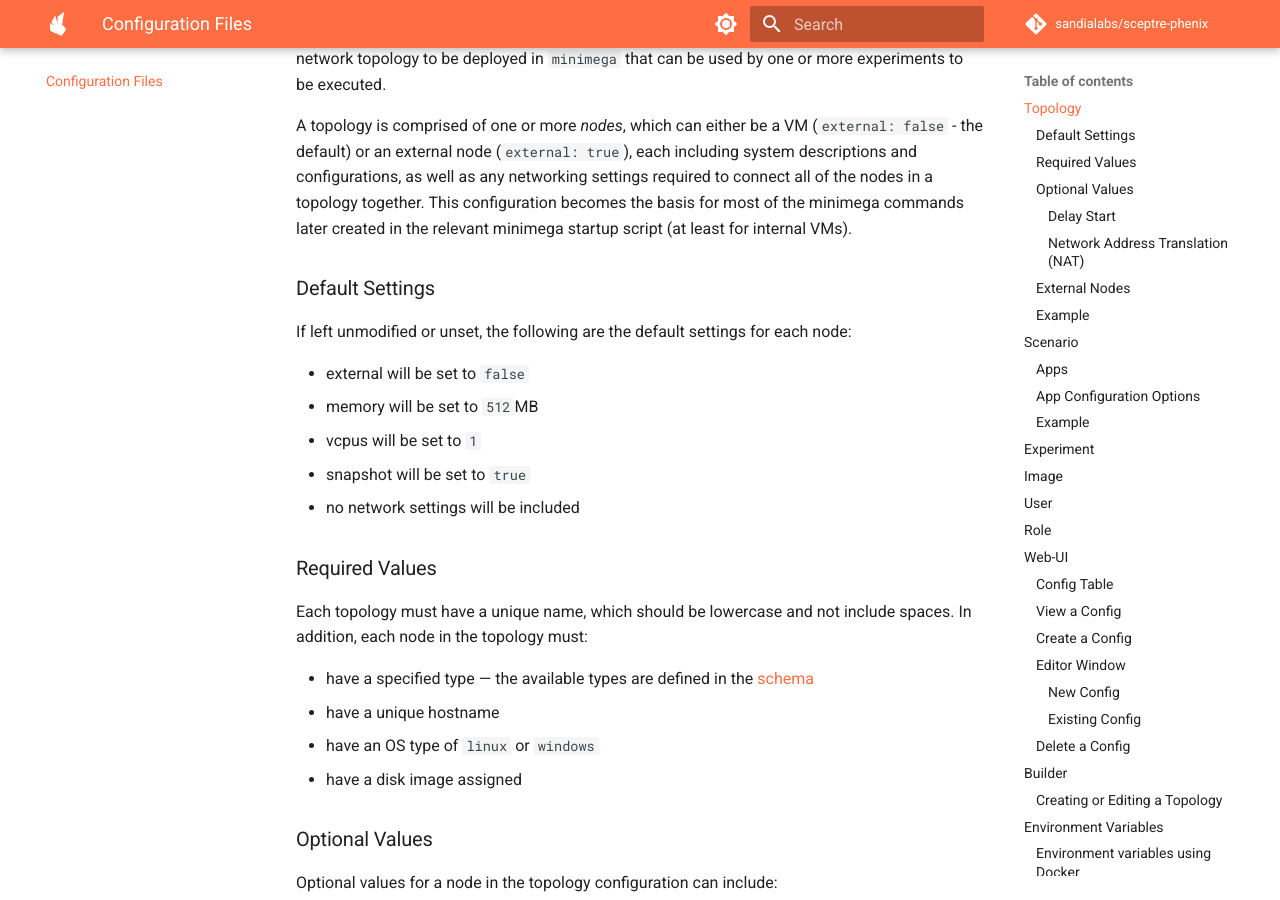
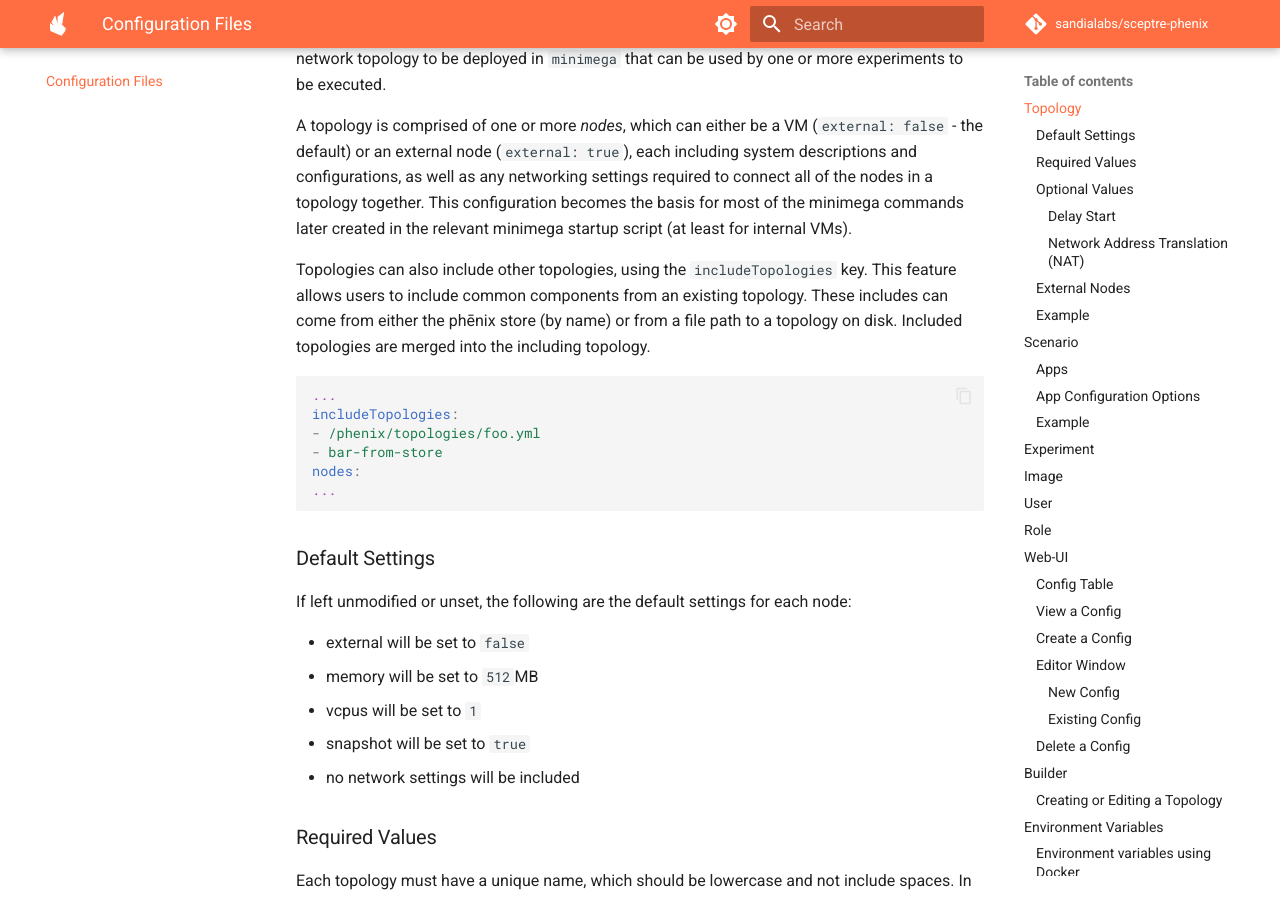
Before and after one commit to sandialabs/sceptre-phenix-docs, an MkDocs documentation site: the page built from docs/configuration.md, in a window 1280 px wide and 900 px high, scrolled down 1246 px. Built offline with MkDocs 1.6.1 and Material for MkDocs 9.7.7, drawn with Linux system fonts in a browser that asks for light colours; comment, search, counter and statistics services are not loaded; the version menu is left out.

Commit message:
doc: includeTopologies
ref: https://github.com/sandialabs/sceptre-phenix/pull/254

````diff
--- a/docs/configuration.md
+++ b/docs/configuration.md
@@ -57,6 +57,21 @@ including system descriptions and configurations, as well as any networking
 settings required to connect all of the nodes in a topology together. This
 configuration becomes the basis for most of the minimega commands later created
 in the relevant minimega startup script (at least for internal VMs).
+
+Topologies can also include other topologies, using the `includeTopologies`
+key. This feature allows users to include common components from an existing
+topology. These includes can come from either the phēnix store (by name) or
+from a file path to a topology on disk. Included topologies are merged into the
+including topology.
+
+```yml
+...
+includeTopologies:
+- /phenix/topologies/foo.yml
+- bar-from-store
+nodes:
+...
+```
 
 ### Default Settings
 
````
Also changed, not shown: docs/schema.md (+12 -2 lines).
